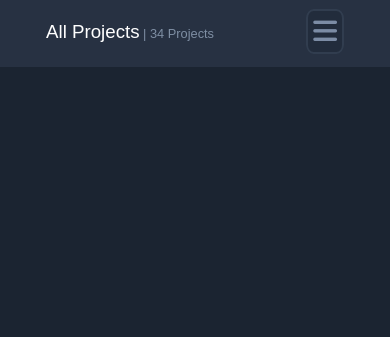
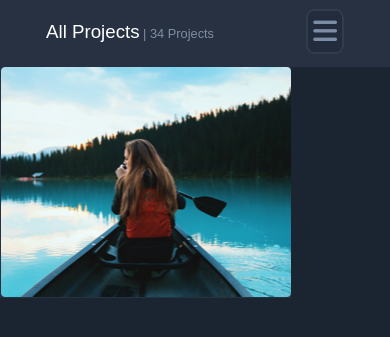
Before and after one commit to molinskidamian/layouts-dashboard-ui-kit, a plain HTML site: page index.html in a window 390 px wide. Shown: the part 87-424 px from the top of the page. Drawn offline with Linux system fonts and the light colour scheme.

Commit message:
Started work with section content

```diff
--- a/css/screen.scss
+++ b/css/screen.scss
@@ -134,6 +134,9 @@ input {
     .search {
       display: none;
     }
+  }
+  .content-wrapper {
+
   }
 }
 
--- a/index.html
+++ b/index.html
@@ -42,6 +42,16 @@
       </form>
     </div>
   </nav>
+  <main class="content-wrapper">
+    <div class="tools">
+      <div class="preview">
+        <img src="./assets/images/img01.png">
+      </div>
+    </div>
+    <div class="content">
+
+    </div>
+  </main>
 
   <script src="https://kit.fontawesome.com/6e30b4ae66.js" crossorigin="anonymous"></script>
 </body>
```
Also changed, not shown: assets/images/img01.png (added).
